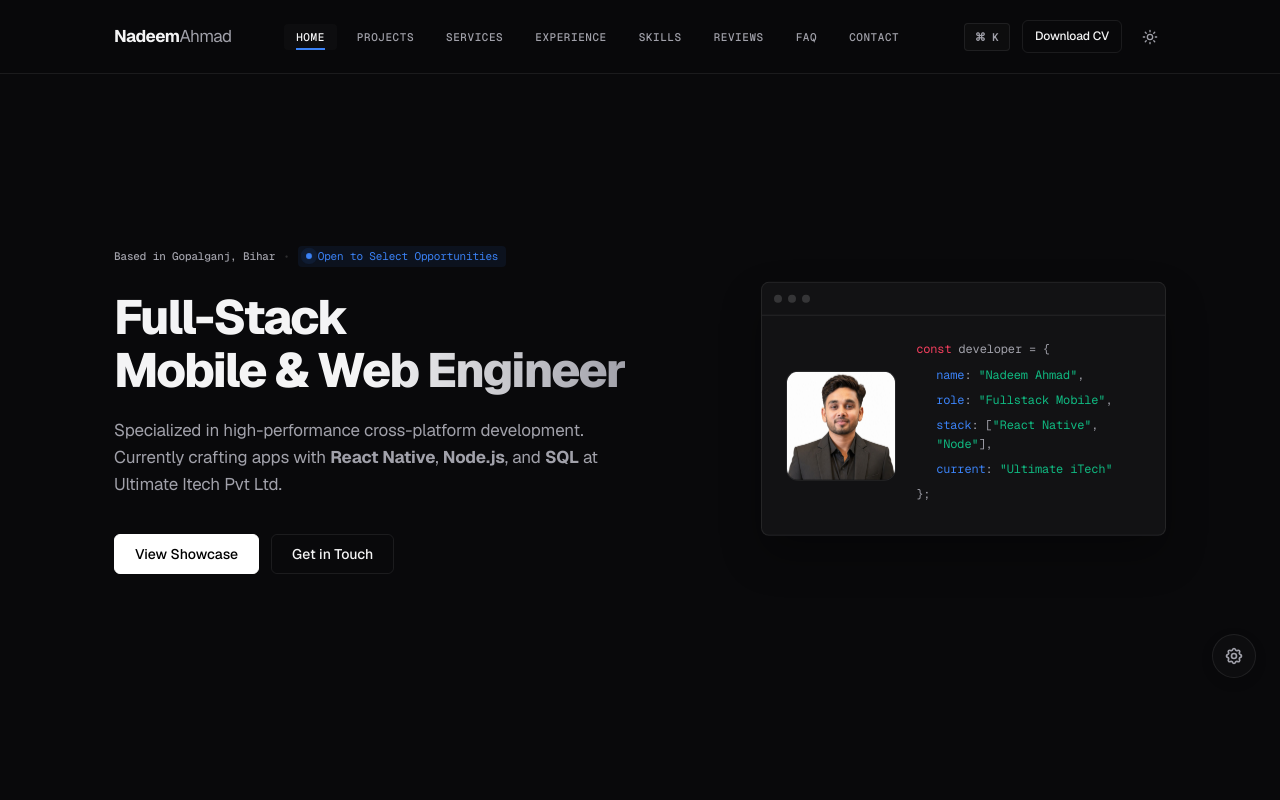
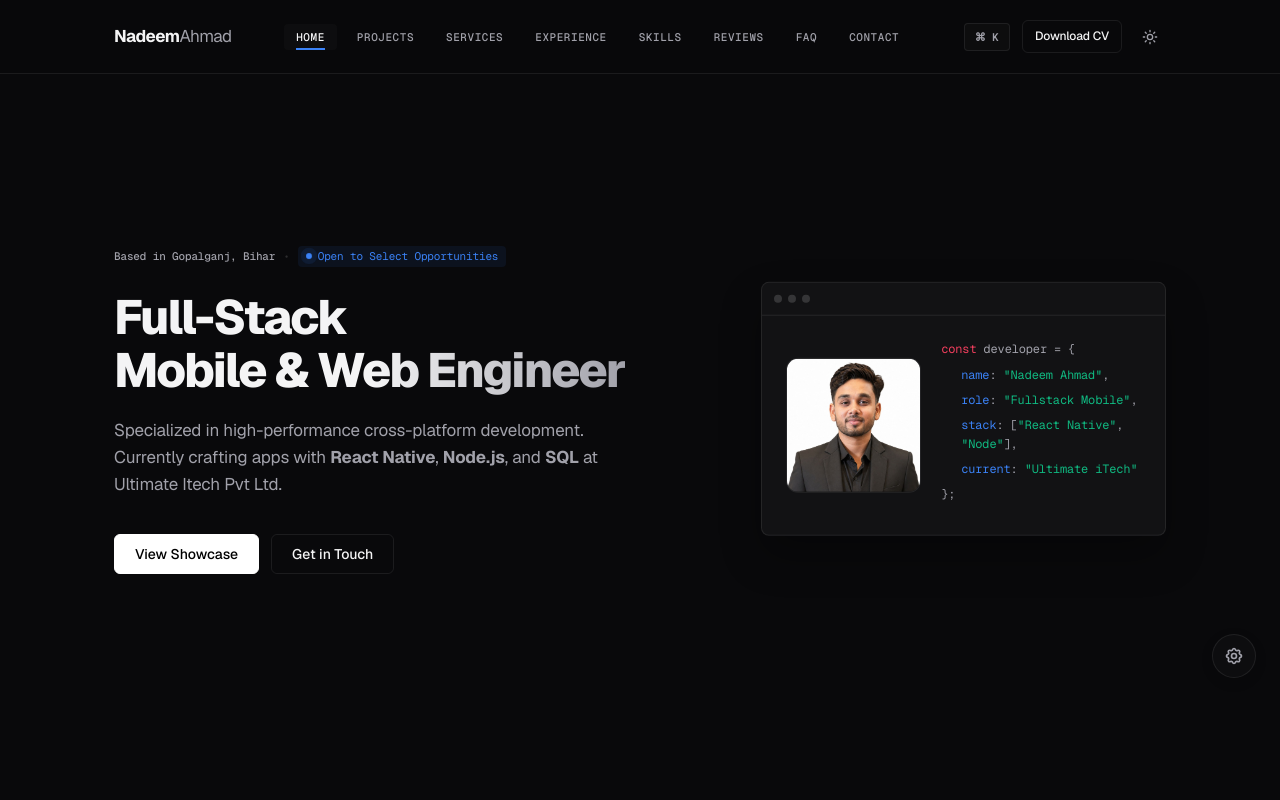
Before and after one commit to Nadeemahmad321/Nadeem-portfolio, a React (Vite) app in the folder frontend/: page / in a window 1280 px wide. Shown: the top 800 px of the page. Built offline with nearby package versions, Linux system fonts and the light colour scheme.

Commit message:
Increase profile image size to 135px inside unified card

```diff
--- a/frontend/src/index.css
+++ b/frontend/src/index.css
@@ -407,8 +407,8 @@ section {
 }
 
 .mini-profile {
-  width: 110px;
-  height: 110px;
+  width: 135px;
+  height: 135px;
   flex-shrink: 0;
   border-radius: 12px;
   box-shadow: none;
```
